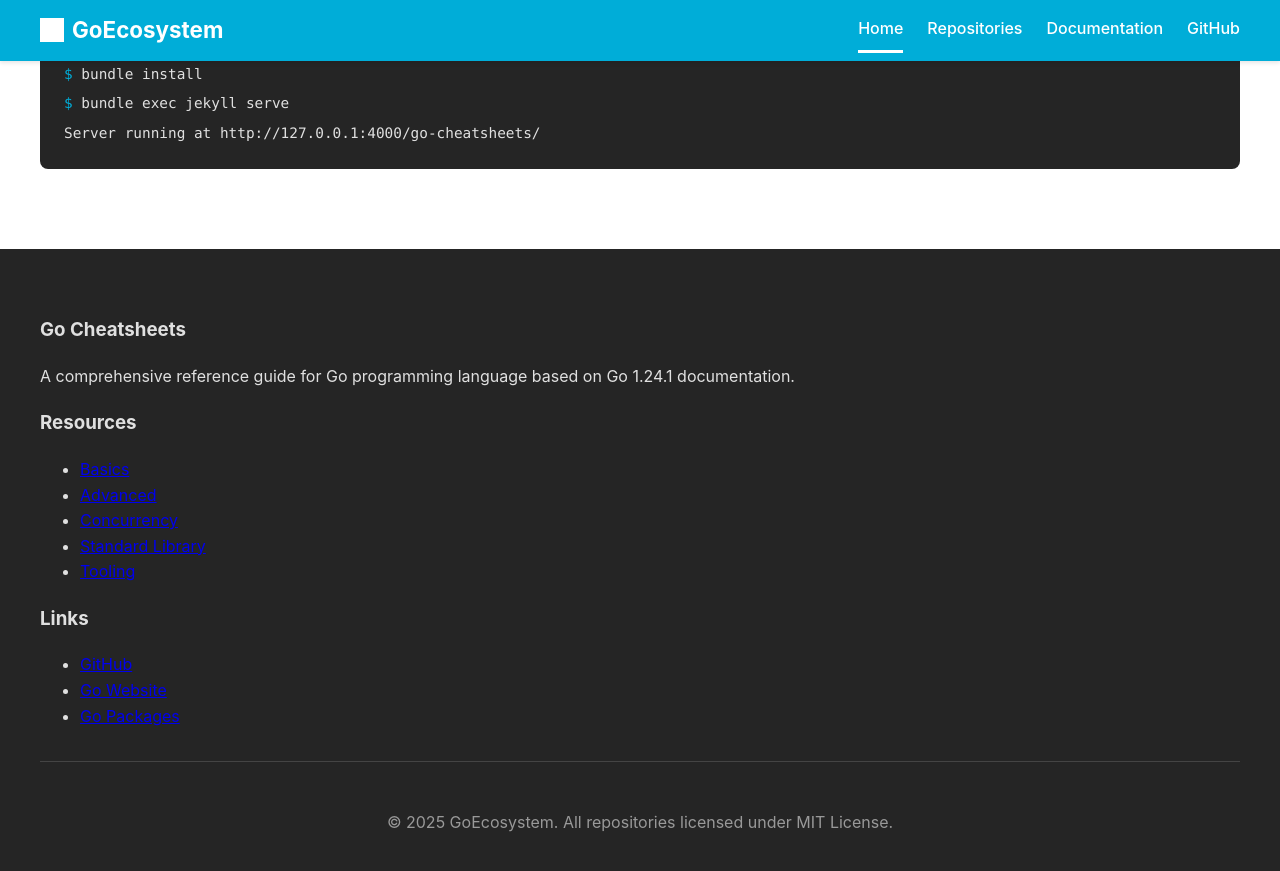
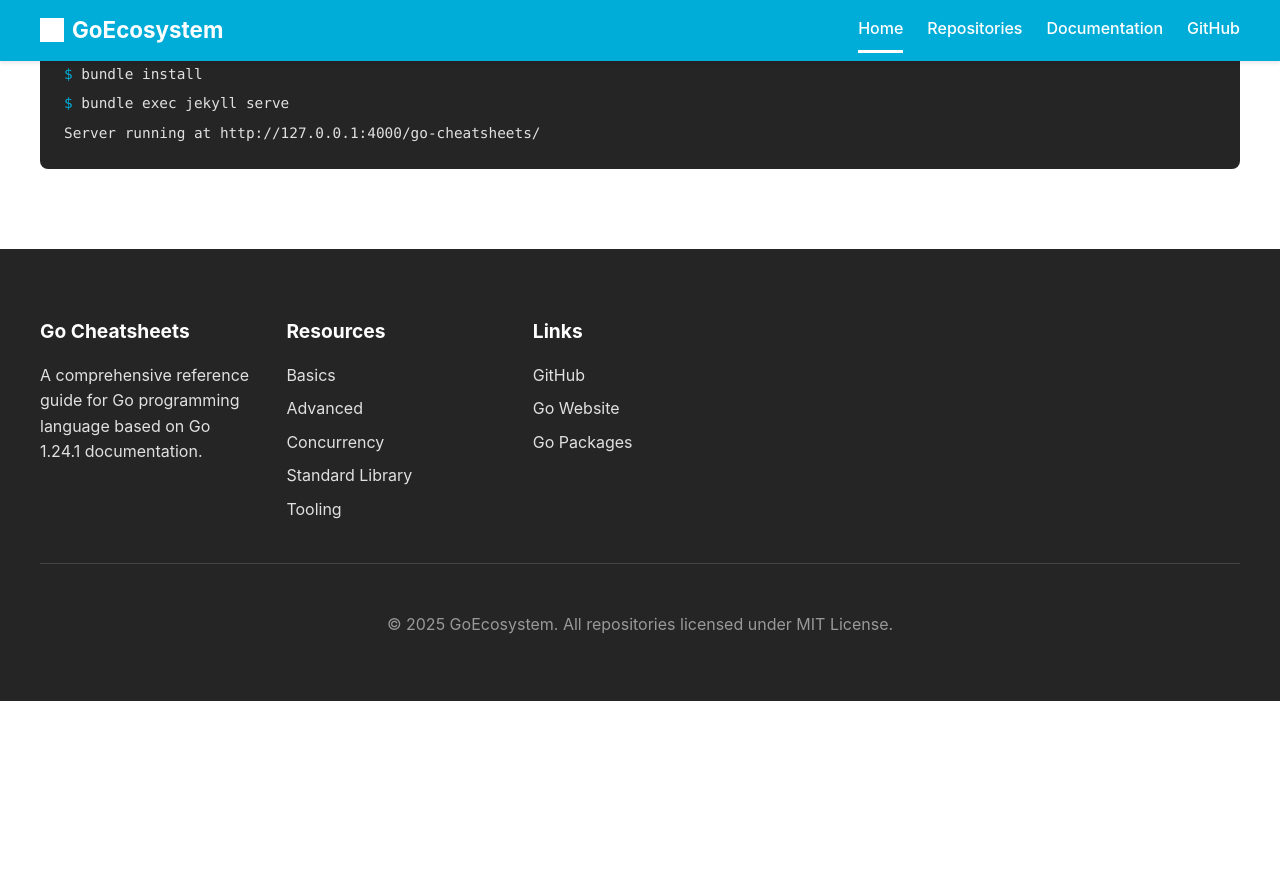
Before and after one commit to GoEcosystem/go-cheatsheets, a Jekyll site: the page built from index.md, in a window 1280 px wide and 900 px high, scrolled down 1675 px. Shown: the top 871 px of the window. Built offline with Jekyll 4.4.1, drawn with Linux system fonts in a browser that asks for light colours; after the commit the page ends 2376 px from its top, so only the background shows below that.

Commit message:
Fix footer to match GoEcosystem.github.io implementation with grid layout

```diff
--- a/_layouts/default.html
+++ b/_layouts/default.html
@@ -49,12 +49,12 @@
 
     <footer class="site-footer">
         <div class="container">
-            <div class="footer-content">
-                <div class="footer-col">
+            <div class="footer-grid">
+                <div class="footer-column">
                     <h3>Go Cheatsheets</h3>
                     <p>A comprehensive reference guide for Go programming language based on Go 1.24.1 documentation.</p>
                 </div>
-                <div class="footer-col">
+                <div class="footer-column">
                     <h3>Resources</h3>
                     <ul>
                         <li><a href="{{ '/basics/' | relative_url }}">Basics</a></li>
@@ -64,7 +64,7 @@
                         <li><a href="{{ '/tooling/' | relative_url }}">Tooling</a></li>
                     </ul>
                 </div>
-                <div class="footer-col">
+                <div class="footer-column">
                     <h3>Links</h3>
                     <ul>
                         <li><a href="https://github.com/GoEcosystem">GitHub</a></li>
```
